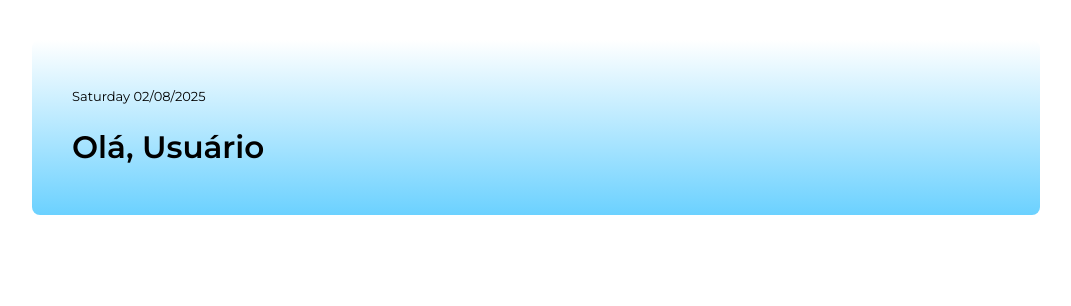
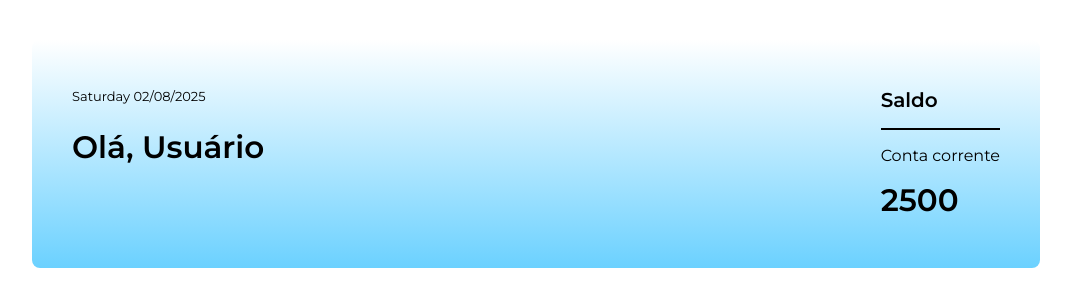
Before and after one commit to maitabom/anybank, an Angular app: page / in a window 1280 px wide. Shown: the top 306 px of the page, without its empty margins (104-1175 px from the left). Built offline with nearby package versions, Linux system fonts and the light colour scheme.

Commit message:
feat: refatorar componente de banner para utilizar subcomponentes e remover código desnecessário

```diff
--- /dev/null
+++ b/src/app/components/banner-account/banner-account.component.css
@@ -0,0 +1,28 @@
+.conta {
+  display: flex;
+  flex-direction: column;
+  gap: 1rem;
+}
+
+.titulo {
+  font-size: 1.25rem;
+  font-weight: 600;
+  line-height: 120%
+}
+
+.divisoria {
+  height: 0.125rem;
+  background: var(--preto);
+}
+
+.tipo-conta {
+  font-size: 1rem;
+  font-weight: 400;
+  line-height: normal;
+}
+
+.saldo {
+  font-size: 1.9375rem;
+  font-weight: 600;
+  line-height: 125%;
+}
--- /dev/null
+++ b/src/app/components/banner-account/banner-account.component.html
@@ -0,0 +1,6 @@
+<section class="conta">
+  <h2 class="titulo">Saldo</h2>
+  <div class="divisoria"></div>
+  <span class="tipo-conta">Conta corrente</span>
+  <span class="saldo">{{ 2500 }}</span>
+</section>
--- /dev/null
+++ b/src/app/components/banner-welcome/banner-welcome.component.css
@@ -0,0 +1,25 @@
+.boas-vindas {
+  display: flex;
+  flex-direction: column;
+  gap: 1.5rem;
+}
+
+
+.data {
+  font-size: 0.8125rem;
+}
+
+
+.titulo {
+  font-size: 1.9375rem;
+  font-weight: 600;
+  line-height: 125%;
+}
+
+@media screen and (max-width: 71rem) {
+
+  .boas-vindas,
+  .conta {
+    width: 70%;
+  }
+}
--- /dev/null
+++ b/src/app/components/banner-welcome/banner-welcome.component.html
@@ -0,0 +1,4 @@
+<section class="boas-vindas">
+  <span class="data">{{ currentDate | date : "EEEE dd/MM/yyyy" }}</span>
+  <h1 class="titulo">Olá, Usuário</h1>
+</section>
--- /dev/null
+++ b/src/app/components/banner-welcome/banner-welcome.component.ts
@@ -0,0 +1,12 @@
+import { DatePipe } from '@angular/common';
+import { Component } from '@angular/core';
+
+@Component({
+  selector: 'app-banner-welcome',
+  imports: [DatePipe],
+  templateUrl: './banner-welcome.component.html',
+  styleUrl: './banner-welcome.component.css'
+})
+export class BannerWelcomeComponent {
+  currentDate = new Date();
+}
--- a/src/app/components/banner/banner.component.css
+++ b/src/app/components/banner/banner.component.css
@@ -8,26 +8,6 @@
   justify-content: space-between;
 }
 
-
-.boas-vindas {
-  display: flex;
-  flex-direction: column;
-  gap: 1.5rem;
-}
-
-
-.data {
-  font-size: 0.8125rem;
-}
-
-
-.titulo {
-  font-size: 1.9375rem;
-  font-weight: 600;
-  line-height: 125%;
-}
-
-
 @media screen and (max-width: 71rem) {
   .banner {
     padding: 3rem 1rem;
@@ -37,10 +17,4 @@
     align-items: center;
     row-gap: 4rem;
   }
-
-
-  .boas-vindas,
-  .conta {
-    width: 70%;
-  }
 }
--- a/src/app/components/banner/banner.component.html
+++ b/src/app/components/banner/banner.component.html
@@ -1,6 +1,4 @@
 <header class="banner">
-  <section class="boas-vindas">
-    <span class="data">{{ currentDate | date : "EEEE dd/MM/yyyy" }}</span>
-    <h1 class="titulo">Olá, Usuário</h1>
-  </section>
+  <app-banner-welcome class="boas-vindas" />
+  <app-banner-account class="conta" />
 </header>
--- a/src/app/components/banner/banner.component.ts
+++ b/src/app/components/banner/banner.component.ts
@@ -1,12 +1,11 @@
-import { DatePipe } from '@angular/common';
 import { Component } from '@angular/core';
+import { BannerWelcomeComponent } from '../banner-welcome/banner-welcome.component';
+import { BannerAccountComponent } from '../banner-account/banner-account.component';
 
 @Component({
   selector: 'app-banner',
-  imports: [DatePipe],
+  imports: [BannerWelcomeComponent, BannerAccountComponent],
   templateUrl: './banner.component.html',
-  styleUrl: './banner.component.css'
+  styleUrl: './banner.component.css',
 })
-export class BannerComponent {
-  currentDate = new Date();
-}
+export class BannerComponent {}
```
Also changed, not shown: src/app/components/banner-account/banner-account.component.ts (added, +11 -0 lines).
